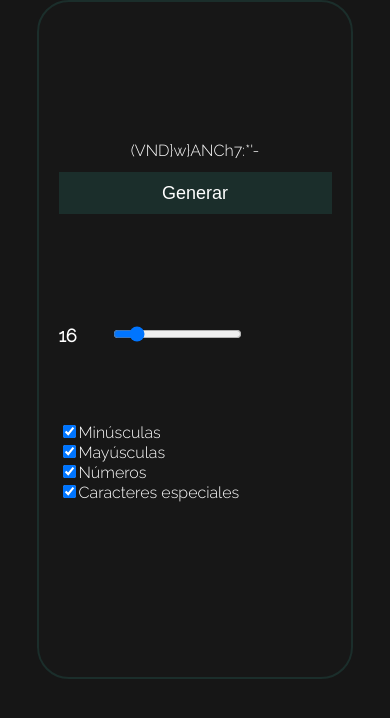
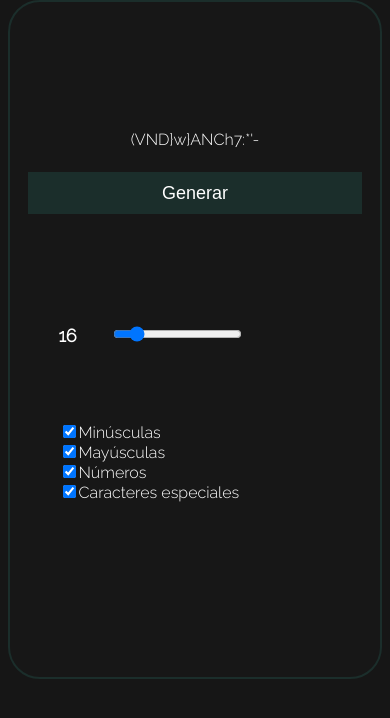
Before and after one commit to delriodevelops/noskript, a plain HTML site: page index.html in a window 390 px wide. Shown: the part 80-798 px from the top of the page. Drawn offline with Linux system fonts and the light colour scheme.

Commit message:
nias version.1

```diff
--- a/styles/index.css
+++ b/styles/index.css
@@ -110,3 +110,32 @@ body {
     margin:0 32px;
 
 }
+
+@media (max-width: 475px) {
+    #master{
+        text-align: center;
+        min-width: 100px;
+        width: 95vw;
+        max-width: 460px;
+    }
+
+#container__psw {
+
+    text-align: center;
+    min-width: 100px;
+        width: 95vw;
+        max-width: 460px;
+}
+
+#pass,#refresh {
+        text-align: center;
+        display: inline-block;
+        min-width: 100px;
+        width: 90%;
+        max-width: 450px;
+        text-overflow:ellipsis;
+
+}
+
+
+}
```
